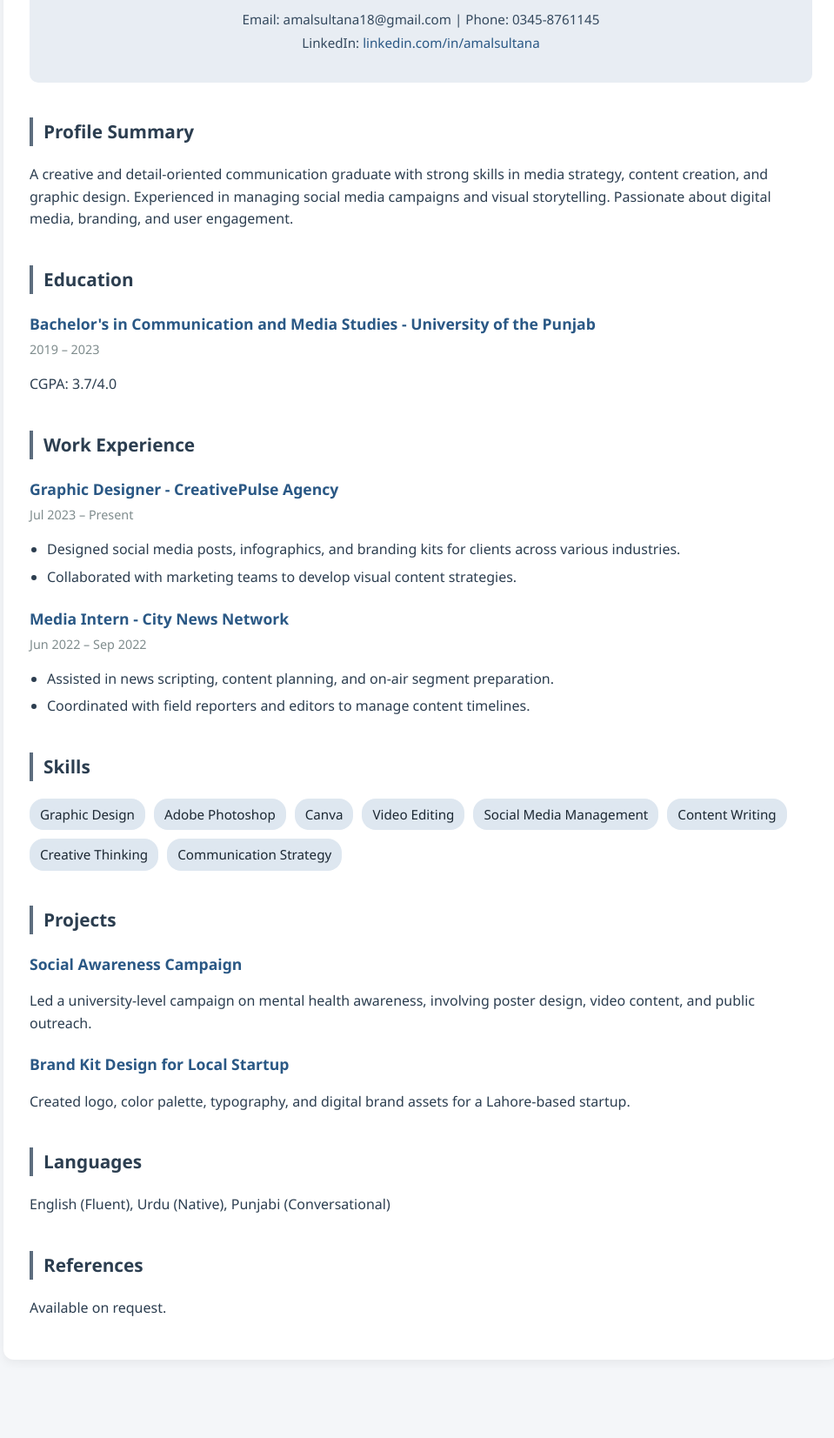
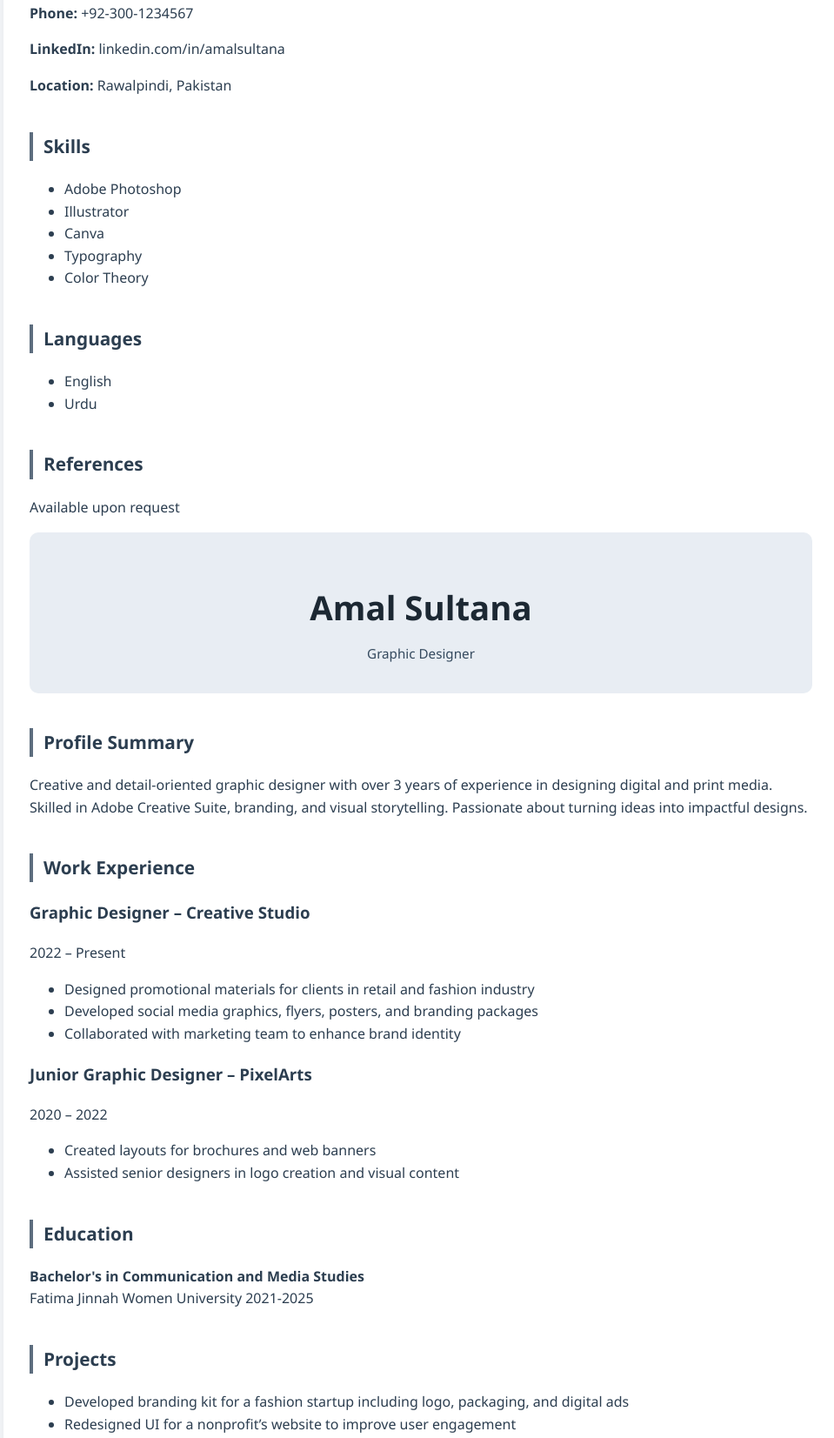
Before and after one commit to AMAL123-UI/Assignemnt-05, a plain HTML site: page index.html in a window 1280 px wide. Shown: the part 328-1981 px from the top of the page at 87% size, without its empty margins (156-1115 px from the left). Before the commit the page ends 1931 px from the top, so only its background shows below. Drawn offline with Linux system fonts and the light colour scheme.

Commit message:
Update index.html

```diff
--- a/index.html
+++ b/index.html
@@ -4,89 +4,93 @@
   <meta charset="UTF-8" />
   <meta name="viewport" content="width=device-width, initial-scale=1.0"/>
   <title>Amal Sultana - CV</title>
-  <link rel="stylesheet" href="style.css" />
+  <link rel="stylesheet" href="style.css"/>
 </head>
 <body>
   <div class="container">
+    <aside class="sidebar">
+      <div class="profile-img">
+        <img src="profile.jpg" alt="Amal Sultana Photo"/>
+      </div>
+      <section class="contact">
+        <h2>Contact</h2>
+        <p><strong>Email:</strong> amalsultana18@gmail.com</p>
+        <p><strong>Phone:</strong> +92-300-1234567</p>
+        <p><strong>LinkedIn:</strong> linkedin.com/in/amalsultana</p>
+        <p><strong>Location:</strong> Rawalpindi, Pakistan</p>
+      </section>
+
+      <section class="skills">
+        <h2>Skills</h2>
+        <ul>
+          <li>Adobe Photoshop</li>
+          <li>Illustrator</li>
+          <li>Canva</li>
+          <li>Typography</li>
+          <li>Color Theory</li>
+        </ul>
+      </section>
+
+      <section class="languages">
+        <h2>Languages</h2>
+        <ul>
+          <li>English</li>
+          <li>Urdu</li>
+        </ul>
+      </section>
+
+      <section class="references">
+        <h2>References</h2>
+        <p>Available upon request</p>
+      </section>
+    </aside>
+
+    <main class="main-content">
       <header>
-      <!-- Profile Image -->
-      <img src=""C:\Users\Administrator\Downloads\profile image.jpg"" alt=""C:\Users\Administrator\Downloads\profile image.jpg"" class="profile-img" />
-
-      <!-- Name and Contact -->
         <h1>Amal Sultana</h1>
-      <p>Email: amalsultana18@gmail.com | Phone: 0345-8761145</p>
-      <p>LinkedIn: <a href="https://linkedin.com/in/amalsultana" target="_blank">linkedin.com/in/amalsultana</a></p>
+        <p>Graphic Designer</p>
       </header>
 
-    <section class="summary">
+      <section class="profile">
         <h2>Profile Summary</h2>
-      <p>A creative and detail-oriented communication graduate with strong skills in media strategy, content creation, and graphic design. Experienced in managing social media campaigns and visual storytelling. Passionate about digital media, branding, and user engagement.</p>
+        <p>Creative and detail-oriented graphic designer with over 3 years of experience in designing digital and print media. Skilled in Adobe Creative Suite, branding, and visual storytelling. Passionate about turning ideas into impactful designs.</p>
+      </section>
+
+      <section class="experience">
+        <h2>Work Experience</h2>
+        <div class="job">
+          <h3>Graphic Designer – Creative Studio</h3>
+          <span class="date">2022 – Present</span>
+          <ul>
+            <li>Designed promotional materials for clients in retail and fashion industry</li>
+            <li>Developed social media graphics, flyers, posters, and branding packages</li>
+            <li>Collaborated with marketing team to enhance brand identity</li>
+          </ul>
+        </div>
+
+        <div class="job">
+          <h3>Junior Graphic Designer – PixelArts</h3>
+          <span class="date">2020 – 2022</span>
+          <ul>
+            <li>Created layouts for brochures and web banners</li>
+            <li>Assisted senior designers in logo creation and visual content</li>
+          </ul>
+        </div>
       </section>
 
       <section class="education">
         <h2>Education</h2>
-      <div class="item">
-        <h3>Bachelor's in Communication and Media Studies - University of the Punjab</h3>
-        <span>2019 – 2023</span>
-        <p>CGPA: 3.7/4.0</p>
-      </div>
-    </section>
-
-    <section class="experience">
-      <h2>Work Experience</h2>
-      <div class="item">
-        <h3>Graphic Designer - CreativePulse Agency</h3>
-        <span>Jul 2023 – Present</span>
-        <ul>
-          <li>Designed social media posts, infographics, and branding kits for clients across various industries.</li>
-          <li>Collaborated with marketing teams to develop visual content strategies.</li>
-        </ul>
-      </div>
-      <div class="item">
-        <h3>Media Intern - City News Network</h3>
-        <span>Jun 2022 – Sep 2022</span>
-        <ul>
-          <li>Assisted in news scripting, content planning, and on-air segment preparation.</li>
-          <li>Coordinated with field reporters and editors to manage content timelines.</li>
-        </ul>
-      </div>
-    </section>
-
-    <section class="skills">
-      <h2>Skills</h2>
-      <ul class="skill-list">
-        <li>Graphic Design</li>
-        <li>Adobe Photoshop</li>
-        <li>Canva</li>
-        <li>Video Editing</li>
-        <li>Social Media Management</li>
-        <li>Content Writing</li>
-        <li>Creative Thinking</li>
-        <li>Communication Strategy</li>
-      </ul>
+        <p><strong>Bachelor's in Communication and Media Studies</strong><br/>Fatima Jinnah Women University 2021-2025</p>
       </section>
 
       <section class="projects">
         <h2>Projects</h2>
-      <div class="item">
-        <h3>Social Awareness Campaign</h3>
-        <p>Led a university-level campaign on mental health awareness, involving poster design, video content, and public outreach.</p>
-      </div>
-      <div class="item">
-        <h3>Brand Kit Design for Local Startup</h3>
-        <p>Created logo, color palette, typography, and digital brand assets for a Lahore-based startup.</p>
-      </div>
+        <ul>
+          <li>Developed branding kit for a fashion startup including logo, packaging, and digital ads</li>
+          <li>Redesigned UI for a nonprofit’s website to improve user engagement</li>
+        </ul>
       </section>
-
-    <section class="languages">
-      <h2>Languages</h2>
-      <p>English (Fluent), Urdu (Native), Punjabi (Conversational)</p>
-    </section>
-
-    <section class="references">
-      <h2>References</h2>
-      <p>Available on request.</p>
-    </section>
+    </main>
   </div>
 </body>
 </html>
```
Lines whose indentation alone changed are shown as unchanged.
